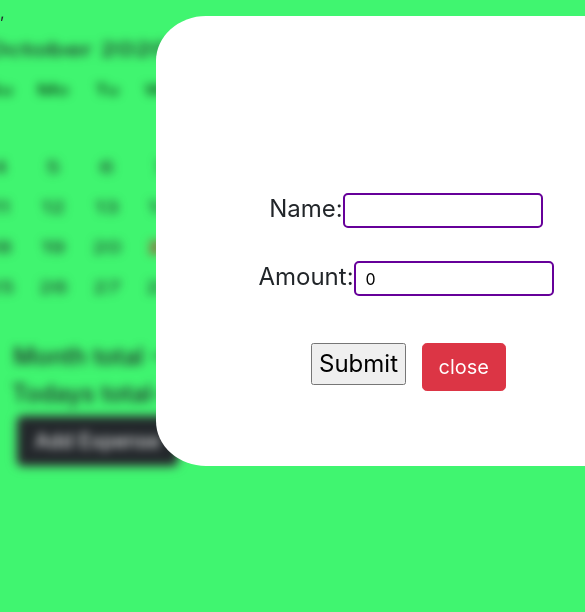
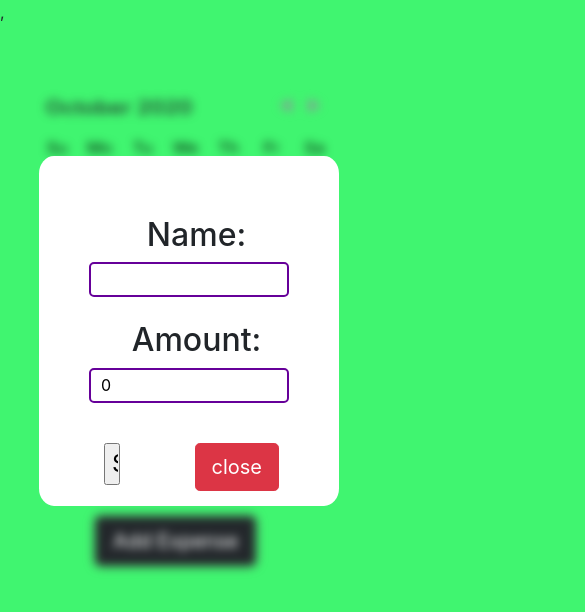
Before and after one commit to Deepu19g/expense2, a React (Create React App) app: page / in a window 390 px wide. Both pictures are taken after a click on the button "Add Expense". Shown: the top 612 px of the page, 585 px wide, since content can reach past the window. Built offline with nearby package versions, Linux system fonts and the light colour scheme.

Commit message:
media query started

```diff
--- a/src/App.js
+++ b/src/App.js
@@ -271,7 +271,7 @@ function App() {
       <div id="mainbox">
         <div id="hidden" className="box hidden">
           <form onSubmit={handlesubmit}>
-            <label>Name:</label>
+            <h2>Name:</h2>
             <input
               type="text"
               value={name}
@@ -280,7 +280,7 @@ function App() {
             ></input>
             <br></br>
             <br></br>
-            <label>Amount:</label>
+            <h2>Amount:</h2>
             <input
               type="text"
               value={amount}
--- a/src/components/stylesheet.css
+++ b/src/components/stylesheet.css
@@ -11,14 +11,14 @@
 }
 
 .calender {
-    margin-left: 5%;
+    margin-left: 70px;
     transform: scaleX(1.5);
     margin-top: 5%;
     z-index: 1;
     position: absolute;
 }
 h2{
-    margin-left: -75%;
+    margin-left: -5%;
     margin-top: 3%;
 
 }
@@ -37,7 +37,7 @@ input[type="text"]{
 
 }
 .box {
-    margin-left: 40%;
+    margin-left: 32%;
     margin-top: 4%;
     background-color: white;
     width: 500px;
@@ -55,7 +55,7 @@ button{
     margin-left: 3%;
 }
 form{
-    margin-top: 35%;
+    margin-top: 20%;
 }
 
 label{
@@ -98,18 +98,55 @@ h1, .h1 {
     border-radius: 10px;
     height: 70px;
 }
+.btn-dark{
+    margin-top: 10%;
+}
 @media (min-width:350px)and (max-width:500px){
-    #disp{
-        margin-top: 88%;
+    #disp {
+        margin-top: 420px;
+        margin-left: 90px;
     }
     h1, .h1 {
         font-size: 1.5rem;
     }
     .mybox{
-        margin-top: 130%;
+        margin-top: 580px;
         margin-left: 10% ;
     }
     #box{
         width: 300px;
     }
+    .calender{
+        margin-left: 45px;
+        margin-top: 20%;
+        transform: scaleX(1.2);
+    }
+    .box {
+        margin-left: 10%;
+        margin-top: 40%;
+        background-color: white;
+        width: 300px;
+        height: 350px;
+        z-index: 2;
+        position: absolute;
+        border-radius: 5%;
+    }
+    [type="submit"]:not(:disabled) {
+        cursor: pointer;
+        position: absolute;
+        left: 245px;
+    }
+    .btn-danger{
+        right: 60px;
+    }
+    form{
+        margin-top: 20%;
+    }
+    h2{
+        margin-top: 0px;
+        margin-left: 5%;
+    }
+    .btn-dark{
+        margin-top: 14%;
+    }
 }
```
